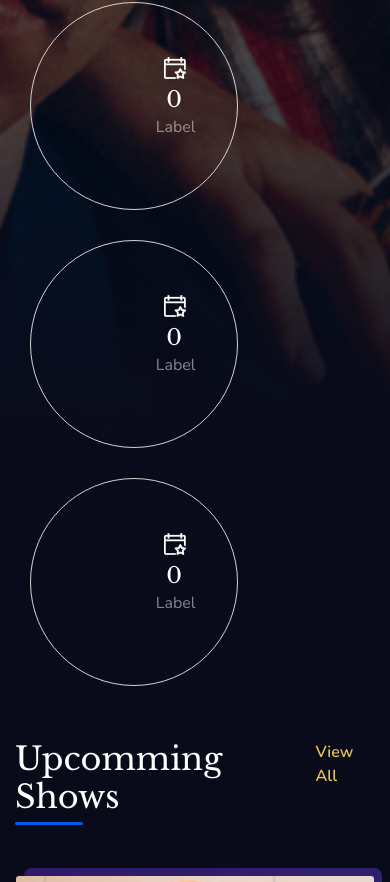
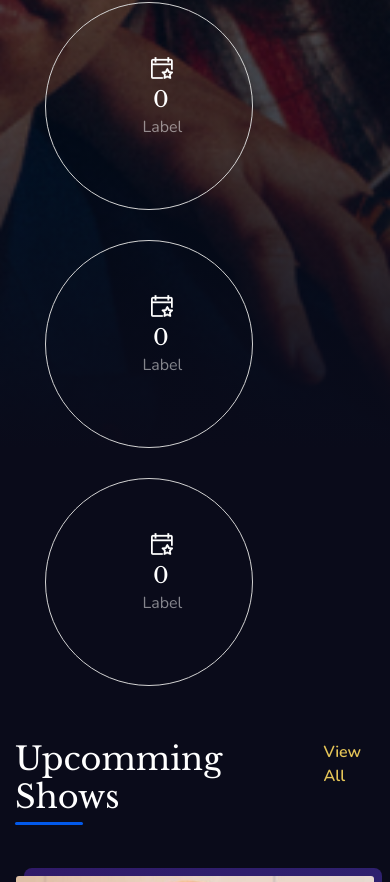
Before and after one commit to KamranAlex/homejam-task, a React (Create React App) app: page / in a window 390 px wide. Shown: the part 1098-1980 px from the top of the page. Built offline with nearby package versions, Linux system fonts and the light colour scheme; a web font is replaced by a local one.

Commit message:
responsive fixed

```diff
--- a/src/components/Header/HeroSection/HeroSection.css
+++ b/src/components/Header/HeroSection/HeroSection.css
@@ -159,3 +159,47 @@
   flex-grow: 0;
   margin: 0 auto;
 }
+
+/* Media Queries */
+
+@media screen and (max-width: 992px) {
+  .label-circles {
+    margin-left: 50px;
+  }
+  .content2,
+  .content3,
+  .content4 {
+    position: absolute;
+    left: 6.25%;
+    right: 26.23%;
+    top: 25%;
+  }
+}
+
+@media screen and (max-width: 600px) {
+  .label-circles {
+    margin-left: 50px;
+  }
+  .content2,
+  .content3,
+  .content4 {
+    position: absolute;
+    left: 6.25%;
+    right: 26.23%;
+    top: 25%;
+  }
+}
+
+@media screen and (max-width: 400px) {
+  .label-circles {
+    margin-left: 50px;
+  }
+  .content2,
+  .content3,
+  .content4 {
+    position: absolute;
+    left: 6.25%;
+    right: 26.23%;
+    top: 25%;
+  }
+}
--- a/src/components/Header/HeroSection/HeroSection.js
+++ b/src/components/Header/HeroSection/HeroSection.js
@@ -26,7 +26,7 @@ const HeroSection = () => {
           </div>
 
           <div className='container'>
-            <div className='row justify-content-center'>
+            <div className='row d-flex text-center mx-auto justify-content-center label-circles'>
               <div className='col-md-3 circle'>
                 <div className='circle1'>
                   <div className='text-center'>
--- a/src/components/ShowSection/ShowSection.js
+++ b/src/components/ShowSection/ShowSection.js
@@ -6,7 +6,7 @@ const ShowSection = () => {
     <div className='container show-section h-auto py-4'>
       <div className='d-flex justify-content-between'>
         <h2 className='sectionTitle'>Upcomming Shows</h2>
-        <a href='/' className='viewAll'>
+        <a href='/' className='viewAll ml-5 mb-2'>
           View All
         </a>
       </div>
```
